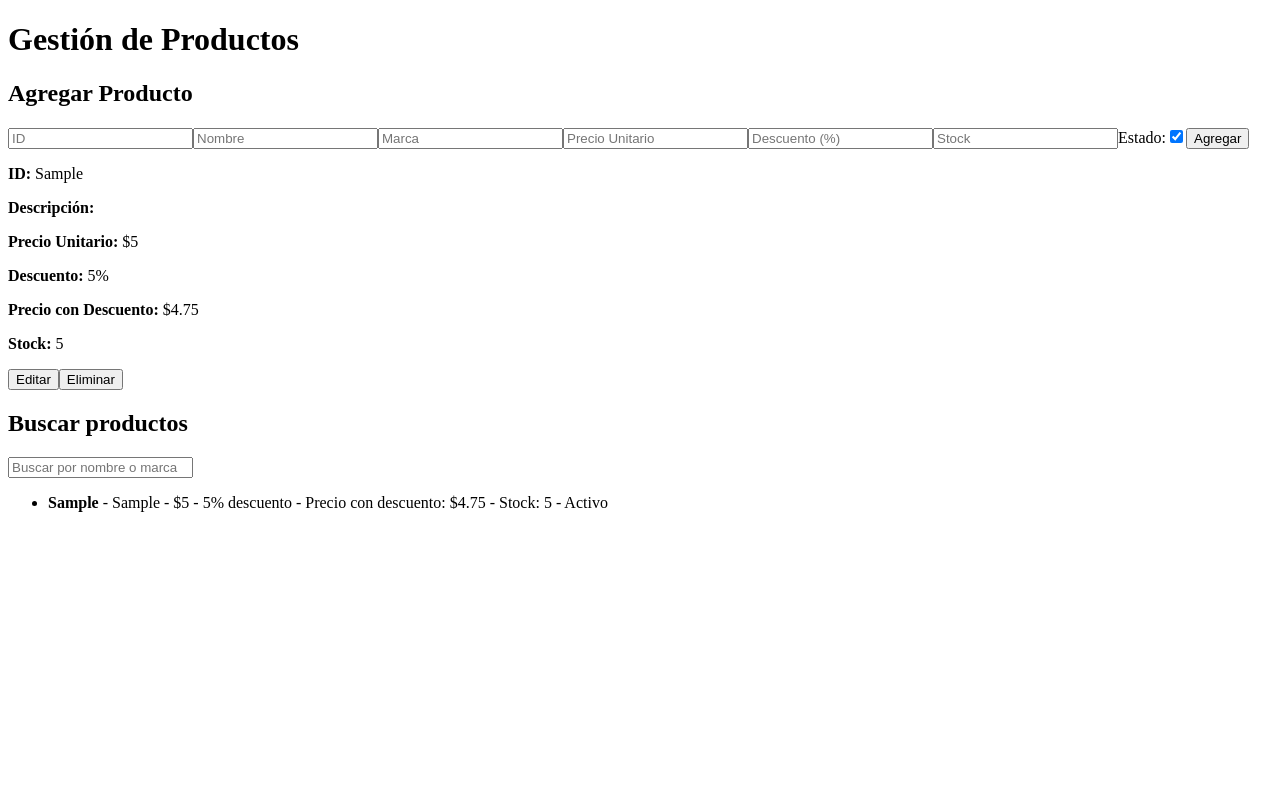
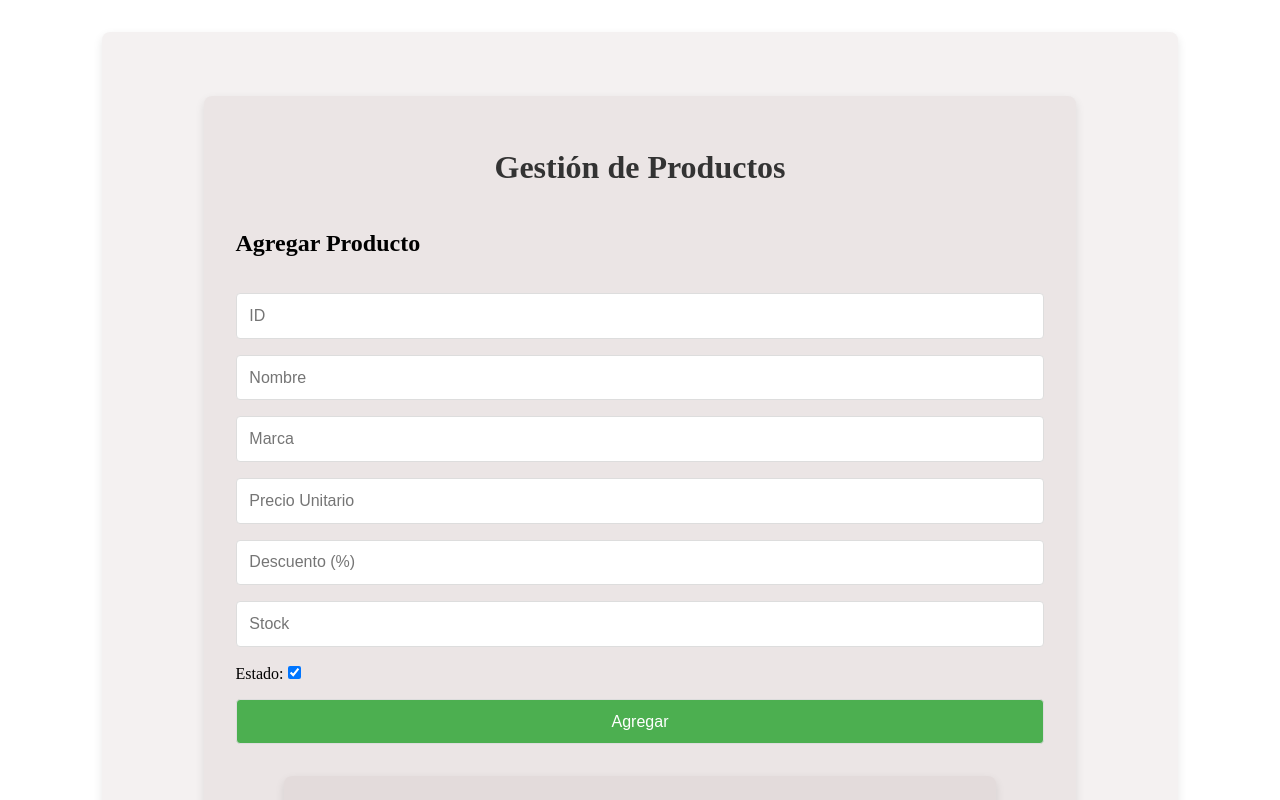
Before and after one commit to MartinAle90/pv_tp4_grupo14, a React (Vite) app: page / in a window 1280 px wide. Both pictures are taken after typing "Sample", "Sample", "Sample", "5", "5", "5" into the empty fields and a click on the button "Agregar". Shown: the top 800 px of the page. Built offline with nearby package versions, Linux system fonts and the light colour scheme.

Commit message:
Añadiendo estilos. Benencia Leandro

```diff
--- /dev/null
+++ b/src/assets/css/Producto.css
@@ -0,0 +1,95 @@
+/* Contenedor principal */
+div {
+    width: 80%;
+    margin: 2rem auto;
+    padding: 2rem;
+    background-color: #b4a6a627;
+    border-radius: 8px;
+    box-shadow: 0 4px 10px rgba(0, 0, 0, 0.1);
+}
+
+/* Título principal */
+h1 {
+    text-align: center;
+    color: #333;
+    font-size: 2rem;
+    margin-bottom: 1.5rem;
+}
+
+/* Estilo para el formulario */
+form {
+    display: flex;
+    flex-direction: column;
+    gap: 1rem;
+}
+
+/* Inputs y botones del formulario */
+input[type="text"],
+input[type="number"],
+input[type="checkbox"],
+button {
+    padding: 0.8rem;
+    font-size: 1rem;
+    border-radius: 4px;
+    border: 1px solid #ddd;
+}
+
+/* Botón de envío */
+button {
+    background-color: #4CAF50;
+    color: white;
+    cursor: pointer;
+    transition: background-color 0.3s ease;
+}
+
+button:hover {
+    background-color: #45a049;
+}
+
+/* Barra de búsqueda */
+.search-bar {
+    margin-bottom: 1.5rem;
+    padding: 0.8rem;
+    font-size: 1rem;
+    border-radius: 4px;
+    border: 1px solid #ddd;
+}
+
+/* Lista de productos */
+.product-list {
+    display: grid;
+    grid-template-columns: repeat(auto-fill, minmax(250px, 1fr));
+    gap: 1rem;
+    margin-top: 2rem;
+}
+
+.product-item {
+    background-color: #f9f9f9;
+    padding: 1rem;
+    border-radius: 8px;
+    box-shadow: 0 4px 8px rgba(0, 0, 0, 0.05);
+}
+
+.product-item h3 {
+    margin: 0 0 0.5rem;
+    color: #333;
+}
+
+.product-item p {
+    font-size: 0.9rem;
+    color: #555;
+}
+
+.product-item button {
+    background-color: #f44336;
+    color: white;
+    padding: 0.5rem;
+    border-radius: 4px;
+    border: none;
+    cursor: pointer;
+    transition: background-color 0.3s ease;
+}
+
+.product-item button:hover {
+    background-color: #e53935;
+}
--- a/src/main.jsx
+++ b/src/main.jsx
@@ -1,6 +1,7 @@
 import { StrictMode } from 'react'
 import { createRoot } from 'react-dom/client'
 import Producto from './assets/components/Producto'
+import './assets/css/Producto.css'
 
 createRoot(document.getElementById('root')).render(
   <StrictMode>
```
